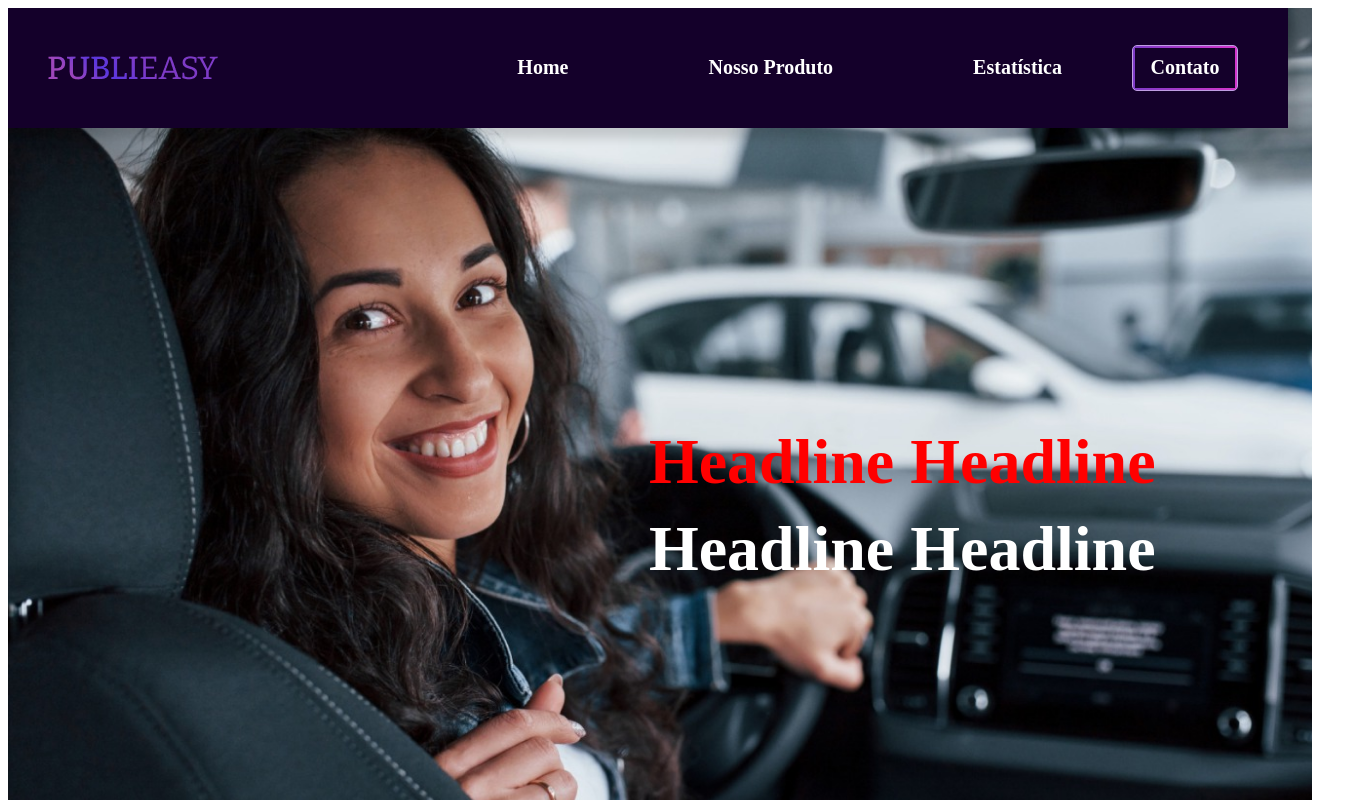
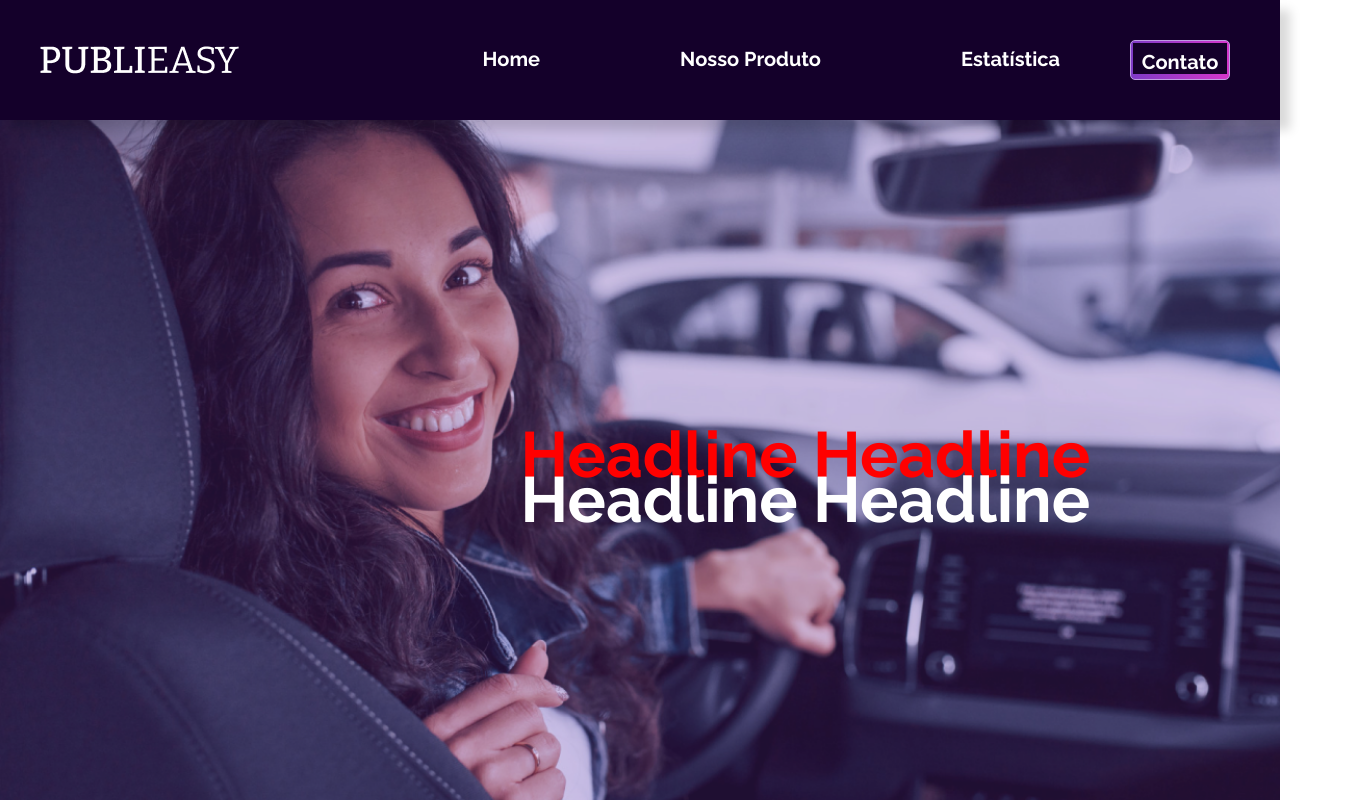
Before and after one commit to citi-onboarding/PubliEasy, a React (Create React App) app in the folder client/: page / in a window 1280 px wide. Shown: the top 800 px of the page, 1352 px wide, since content can reach past the window. Built offline with nearby package versions, Linux system fonts and the light colour scheme.

Commit message:
feature/aboutUs

```diff
--- a/client/public/index.html
+++ b/client/public/index.html
@@ -9,6 +9,9 @@
       name="description"
       content="Web site created using create-react-app"
     />
+    <link rel="preconnect" href="https://fonts.googleapis.com">
+    <link rel="preconnect" href="https://fonts.gstatic.com" crossorigin>
+    <link href="https://fonts.googleapis.com/css2?family=Raleway:ital,wght@0,100;0,300;0,400;0,500;0,600;0,700;1,300;1,400;1,500;1,600;1,700&display=swap" rel="stylesheet">
     <link rel="apple-touch-icon" href="%PUBLIC_URL%/logo192.png" />
     <!--
       manifest.json provides metadata used when your web app is installed on a
--- a/client/src/App.tsx
+++ b/client/src/App.tsx
@@ -1,7 +1,6 @@
 import React from 'react';
-import { ThemeProvider } from 'styled-components';
 import { theme } from './styles/theme';
-// import { GlobalStyle } from './styles/global';
+import { GlobalStyle } from './styles/global';
 
 
 // import { Home } from './pages';
@@ -10,10 +9,11 @@
 
 function App() {
   return (
-    <ThemeProvider theme={theme}>
-      <Navbar></Navbar>
-      <AboutUs></AboutUs>
-    </ThemeProvider>
+    <>
+      <GlobalStyle/>
+      <Navbar/>
+      <AboutUs/>
+      </>
   );
 }
 
--- a/client/src/styles/global.ts
+++ b/client/src/styles/global.ts
@@ -8,34 +8,11 @@
     box-sizing: border-box;
   }
 
-  html {
-
-    @media (max-width: 1080px) {
-      font-size: 93.75%;
-    }
-
-    @media (max-width:720px) {
-      font-size: 87.5%;
-    }
-  }
-
   body {
-    background: ${(props) => props.theme.colors.background};
-    color: ${(props) => props.theme.colors.text};
-    font: 400 16px Roboto, sans-serif;
-    -webkit-font-smoothing: antialiased;
-  }
-
-  body {
-    font-family: sans-serif;
+    font-family: 'Raleway', sans-serif;
   }
 
   button {
     cursor: pointer;
   }
-
-  [disabled] {
-    opacity: 0.6;
-    cursor: not-allowed;
-  }
 `;
```
Also changed, not shown: client/src/assets/LogoPubliEasy.png, client/src/assets/back.png.
